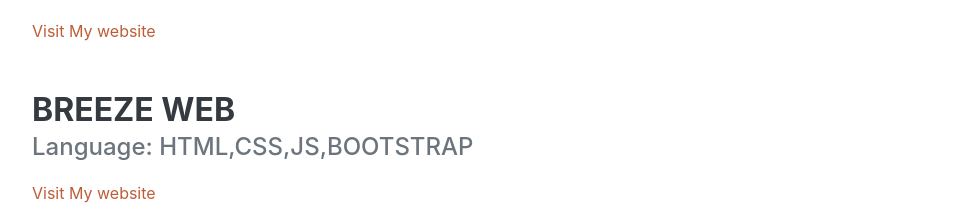
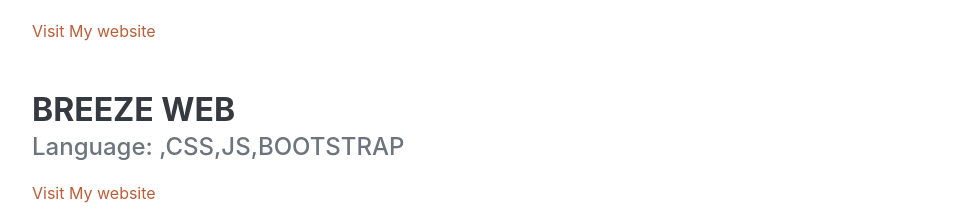
Before and after one commit to hitenvekariya22/portfolio, a plain HTML site: page index.html in a window 1280 px wide. Shown: the part 1249-1468 px from the top of the page, without its empty margins (288-1263 px from the left). Drawn offline with nearby package versions, Linux system fonts and the light colour scheme; a web font is replaced by a local one.

Commit message:
Update index.html

```diff
--- a/index.html
+++ b/index.html
@@ -88,7 +88,7 @@
                 <div class="d-flex flex-column flex-md-row justify-content-between mb-5">
                     <div class="flex-grow-1">
                         <h3 class="mb-0">Breeze web</h3>
-                        <div class="subheading mb-3">Language: HTML,CSS,JS,BOOTSTRAP</div>
+                        <div class="subheading mb-3">Language: ,CSS,JS,BOOTSTRAP</div>
                         <a href="https://hv-breeze.netlify.app/" class="text-decoration-none">Visit My website</a>
                     </div>
                 </div>
```
